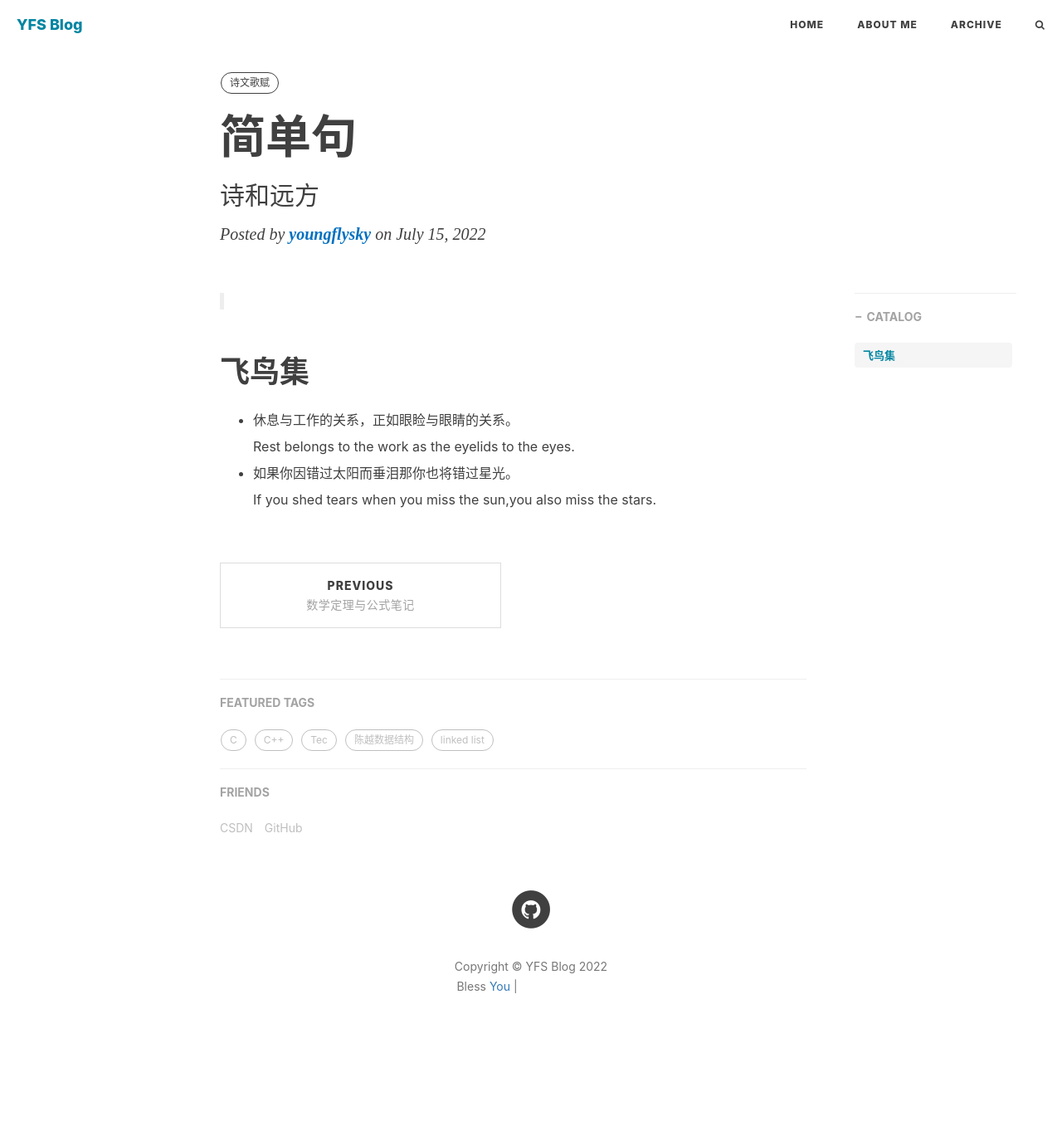
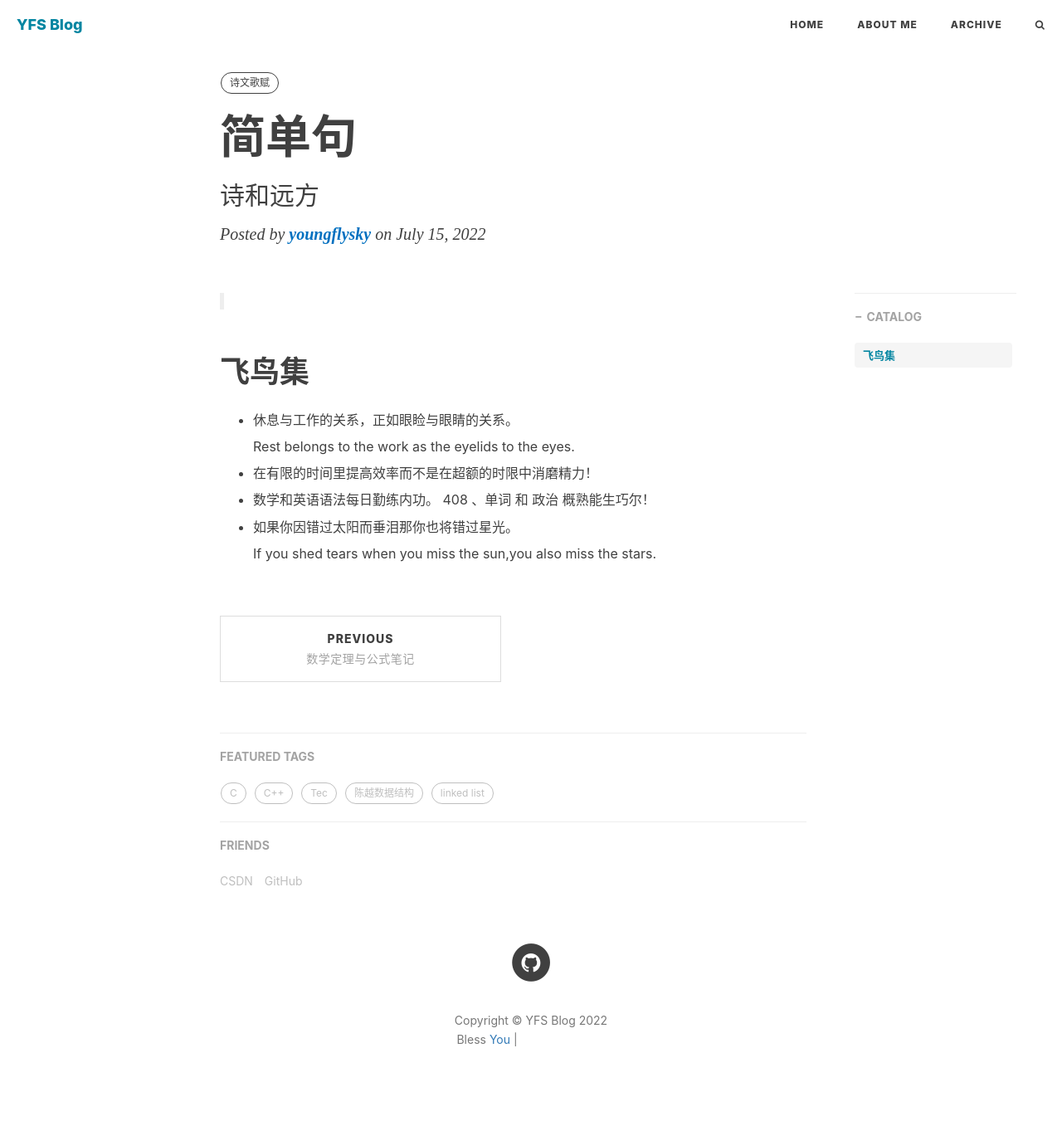
Before and after one commit to youngflysky/youngflysky.github.io, a Jekyll site: the page built from _posts/诗文歌赋/2022-7-15-简单句.md, in a window 1280 px wide. Shown: the whole page at 83% size. Built offline with Jekyll 4.4.1, drawn with Linux system fonts in a browser that asks for light colours; nearby versions of some CDN libraries; comment, search, counter and statistics services are not loaded; before the commit the page ends 1293 px from its top, so only the background shows below that; grey boxes are pictures that could not be loaded.

Commit message:
简单句

```diff
--- a/_posts/诗文歌赋/2022-7-15-简单句.md
+++ b/_posts/诗文歌赋/2022-7-15-简单句.md
@@ -18,6 +18,17 @@ tags:
 
   Rest belongs to the work as the eyelids to the eyes.
 
+
+
+- 在有限的时间里提高效率而不是在超额的时限中消磨精力！
+
+
+
+- 数学和英语语法每日勤练内功。
+  408 、单词 和 政治 概熟能生巧尔！
+
+
+
 - 如果你因错过太阳而垂泪那你也将错过星光。
 
   If you shed tears when you miss the sun,you also miss the stars.
```
